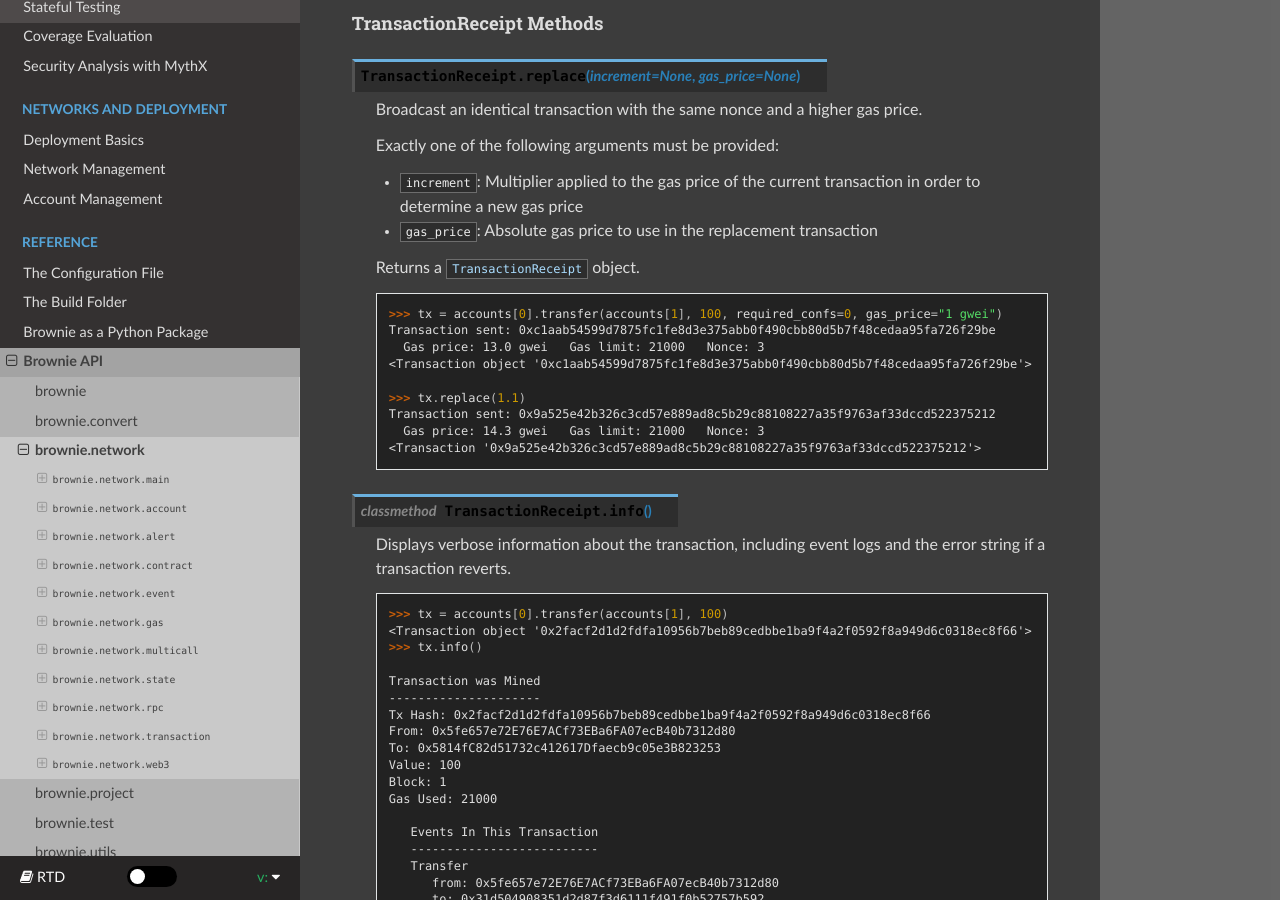
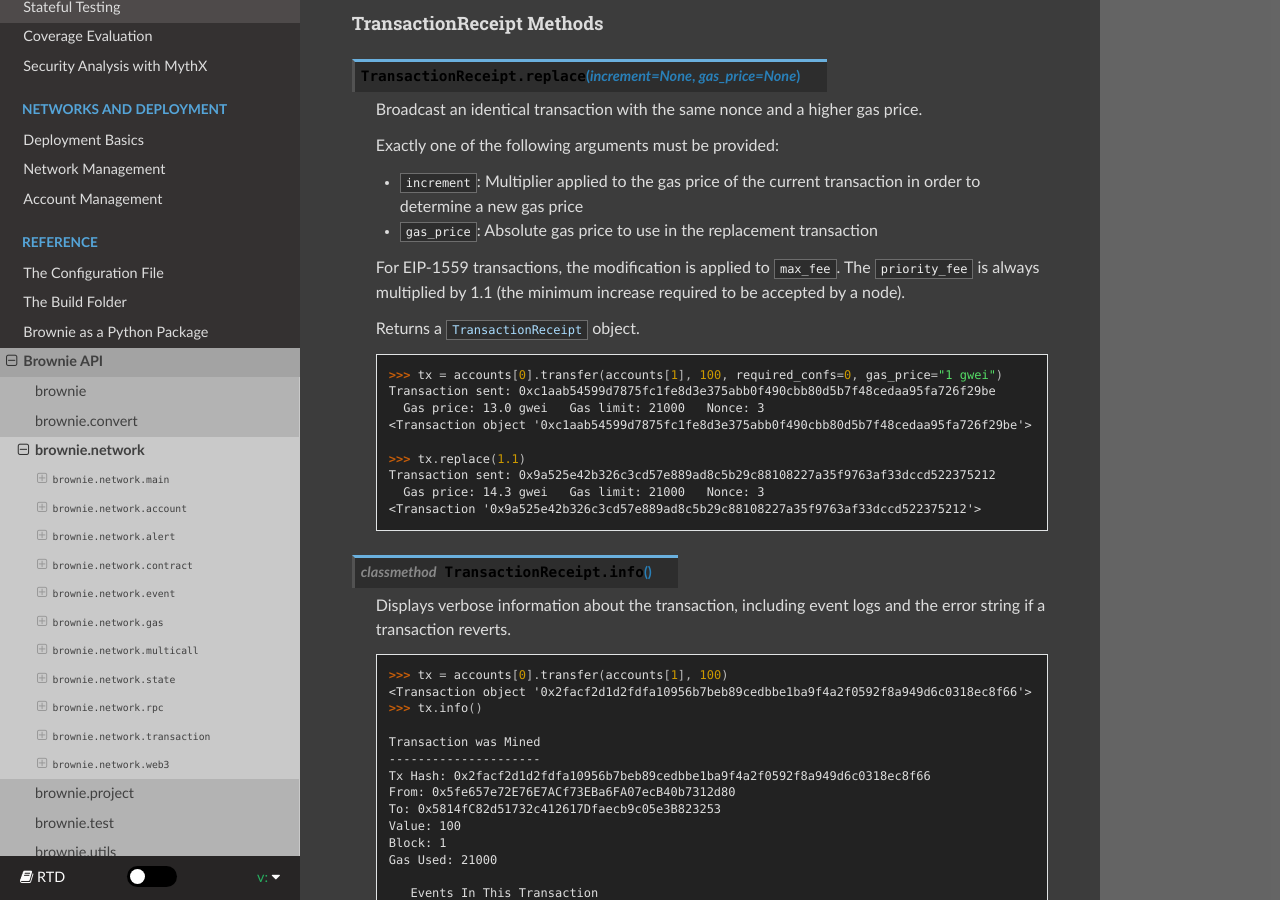
Before and after one commit to eth-brownie/brownie, a Sphinx documentation site: the page built from docs/api-network.rst, in a window 1280 px wide and 900 px high, scrolled down 53766 px. Built offline with Sphinx 7.4.7 and the Read the Docs theme 2.0.0, drawn with Linux system fonts in a browser that asks for light colours.

Commit message:
docs: update tx.replace api docs

```diff
--- a/docs/api-network.rst
+++ b/docs/api-network.rst
@@ -2693,6 +2693,8 @@
     * ``increment``: Multiplier applied to the gas price of the current transaction in order to determine a new gas price
     * ``gas_price``: Absolute gas price to use in the replacement transaction
 
+    For EIP-1559 transactions, the modification is applied to ``max_fee``. The ``priority_fee`` is always multiplied by 1.1 (the minimum increase required to be accepted by a node).
+
     Returns a :func:`TransactionReceipt <brownie.network.transaction.TransactionReceipt>` object.
 
     .. code-block:: python
```
